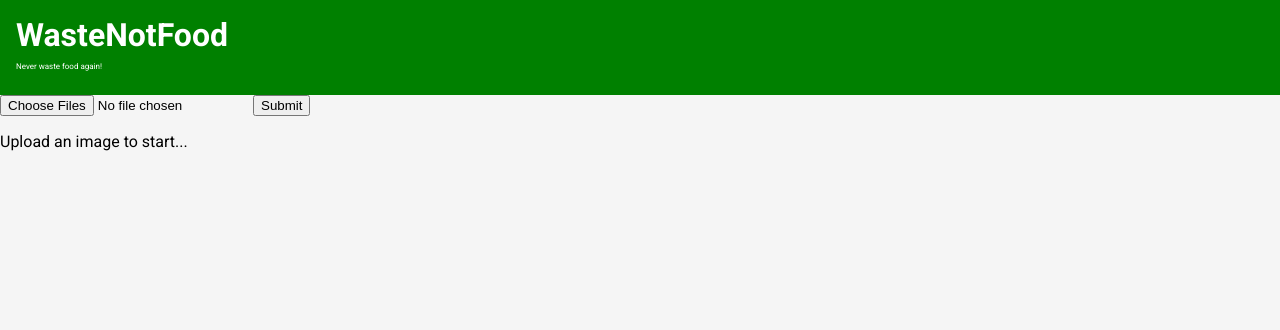
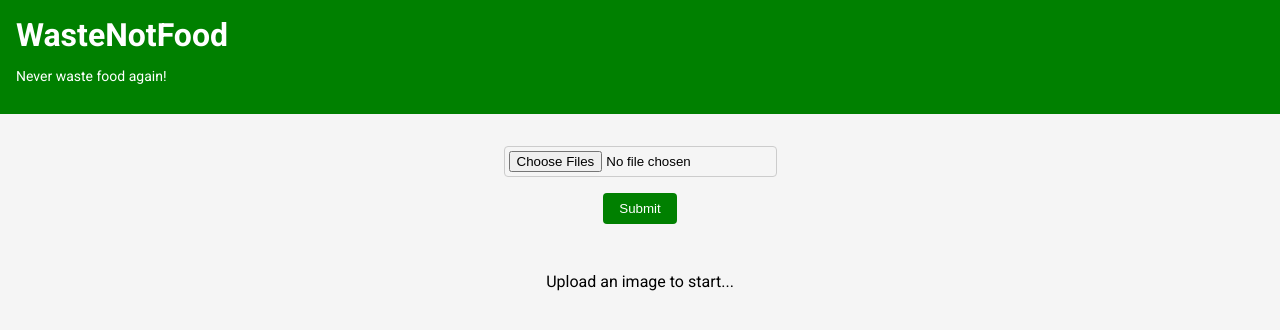
Before and after one commit to lakpa-finju/WasteNotFood, a React (Create React App) app: page / in a window 1280 px wide. Shown: the top 330 px of the page. Built offline with nearby package versions, Linux system fonts and the light colour scheme.

Commit message:
add main css styling

```diff
--- a/src/components/Recipes.js
+++ b/src/components/Recipes.js
@@ -8,11 +8,13 @@ const Recipes = ({foodRecipes, handleRecipesChange}) => {
     return (
         <div className="recipes">
             <h1>Recipes</h1>
-            {foodRecipes.length > 0?<ul>
-                {foodRecipes.map((recipe, index) => {
-                    return <li key={index}>{recipe}</li>
-                })}
-            </ul>:<p>No recipes yet. Wait until we prepare them...</p>}
+            <div className="recipesList">
+                {foodRecipes.length > 0?<ul>
+                    {foodRecipes.map((recipe, index) => {
+                        return <li key={index}>{recipe}</li>
+                    })}
+                </ul>:<p>No recipes yet. Wait until we prepare them...</p>}
+            </div>
             <button onClick={() => {navigate("/")}}>Go back</button>
 
         </div>
--- a/src/index.css
+++ b/src/index.css
@@ -24,6 +24,72 @@ nav span {
 }
 
 nav p {
-  font-size: 0.5rem;
+  font-size: 14px;
   color: #fff;
 }
+
+.home {
+  padding-top: 32px;
+  display: flex;
+  flex-direction: column;
+  align-items: center;
+  height: 100vh;
+}
+
+.home form{
+  display: flex;
+  flex-direction: column;
+  align-items: center;
+}
+
+.home form input {
+  width: 100%;
+  padding: 4px;
+  margin-bottom: 16px;
+  border: 1px solid #ccc;
+  border-radius: 4px;
+}
+
+button {
+  padding: 8px 16px;
+  background-color: green;
+  color: #fff;
+  border: none;
+  border-radius: 4px;
+  cursor: pointer;
+}
+
+button:hover {
+  background-color: #333;
+}
+
+.home .img{
+  margin-top: 32px;
+  width: 60%;
+  height: 60%;
+  display: flex;
+  justify-content: center;
+}
+
+.home .img img {
+  width: 100%;
+  height: 100%;
+}
+
+.recipes {
+  padding-top: 12px;
+  display: flex;
+  flex-direction: column;
+  align-items: center;
+  height: 100vh;
+}
+
+.recipes .recipesList {
+  display: flex;
+  flex-wrap: wrap;
+  justify-content: center;
+  align-items: center;
+  height: auto;
+  width: 80%;
+  margin-bottom: 16px;
+}
```
